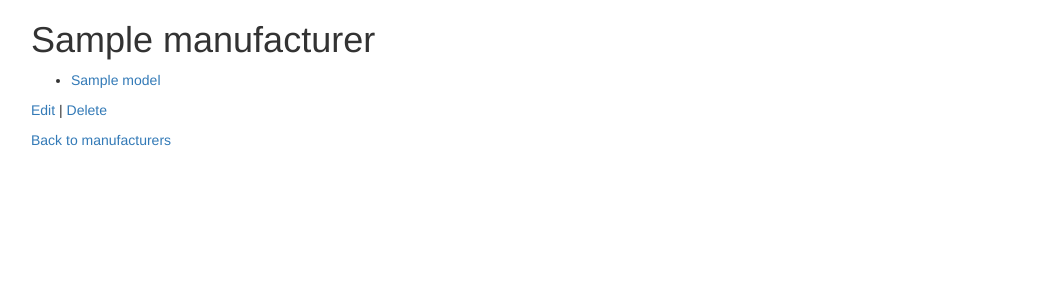
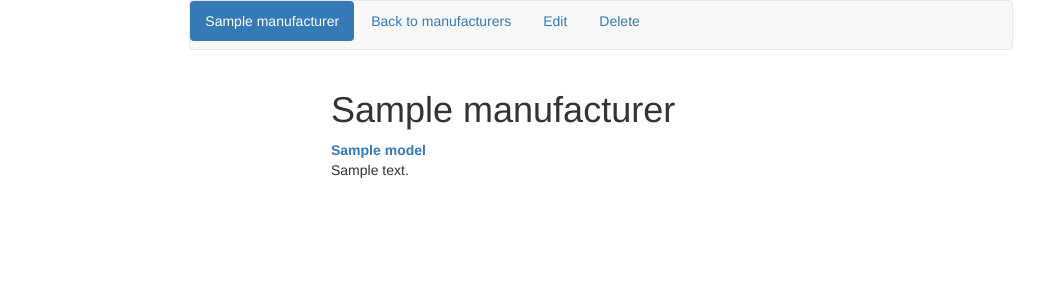
Before and after one commit to Ethan826/udacity-catalog, a Flask app: template templates/manufacturerpage.html in a window 1280 px wide. Shown: the top 300 px of the page, without its empty margins (39-1083 px from the left). Run offline with Flask 2, Linux system fonts and the light colour scheme; the template is opened without the code that fills it: most values are stand-ins (such as "Sample title", 1, 10 or a date in 2020); some libraries are stand-ins or nearby versions.

Commit message:
Implemented deletion of manufacturers. Problems with relationships in database.

```diff
--- a/application.py
+++ b/application.py
@@ -13,7 +13,7 @@ Bootstrap(app)
 
 
 @app.route("/")
-def manufacturerlist():
+def manufacturerList():
     manufacturers = Manufacturer.query.all()
     return render_template("manufacturerlist.html",
                            manufacturers=manufacturers)
@@ -89,6 +89,26 @@ def editModelPage(manufacturer_id, model_id):
         raise RuntimeError
 
 
+@app.route("/<int:manufacturer_id>/delete/")
+def deleteManufacturerPage(manufacturer_id):
+    manufacturer = Manufacturer.query.filter_by(id=manufacturer_id).one()
+    models = manufacturer.models.query.filter_by(
+        manufacturer_id=manufacturer.id)  # How do we order_by here?
+    if request.method == 'GET':
+        return render_template('confirmmanufacturerdelete.html',
+                               manufacturer=manufacturer,
+                               models=models,
+                               approved=False)
+
+
+@app.route("/<int:manufacturer_id>/delete/execute/")
+def executeDeleteManufacturer(manufacturer_id):
+    manufacturer = Manufacturer.query.filter_by(id=manufacturer_id).one()
+    db.session.delete(manufacturer)
+    db.session.commit()
+    return redirect(url_for('manufacturerList'))
+
+
 class ManufacturerEditForm(Form):
     name = StringField('name', validators=[DataRequired()])
 
--- a/static/css/style.css
+++ b/static/css/style.css
@@ -1,5 +1,9 @@
-.flash {
-    list-style-type: none;
-    background: #f88;
+.caution {
+    color: white;
     padding: 0.5em;
+    background-color: red;
 }
+.caution:hover {
+    color: red;
+    background-color: white;
+}
--- /dev/null
+++ b/templates/base.html
@@ -0,0 +1,20 @@
+{% extends "bootstrap/base.html" %}
+{% block head %}
+<link href="{{url_for('static', filename='css/style.css')}}" rel="stylesheet"/>
+{{super()}}
+{% endblock head %}
+{% block body -%}
+<div class="container col-md-8 col-md-offset-2">
+    <nav class="navbar navbar-default">
+        <ul class="nav nav-pills">
+    {% block navbar -%}
+    {% endblock navbar %}
+        </ul>
+    </nav>
+</div>
+<div class="container">
+    <div class="col-md-6 col-md-offset-3">
+        {% block content -%}{% endblock content -%}
+    </div>
+</div>
+{% endblock body -%}
--- a/templates/editmodelpage.html
+++ b/templates/editmodelpage.html
@@ -1,4 +1,4 @@
-{% extends "bootstrap/base.html" -%}
+{% extends "base.html" -%}
 {% block title -%}{{manufacturer.name}} {{model.name}}{% endblock title -%}
 {% block content -%}
 <div class="container">
--- a/templates/manufacturerpage.html
+++ b/templates/manufacturerpage.html
@@ -1,19 +1,20 @@
-{% extends "bootstrap/base.html" -%}
+{% extends "base.html" -%}
 {% block title -%}{{manufacturer.name}} Models{% endblock title -%}
+{% block navbar -%}
+        <li class="active"><a href="#">{{manufacturer.name}}</a></li>
+        <li><a href="{{url_for('manufacturerList')}}">Back to manufacturers</a></li>
+        <li><a href="{{url_for('editManufacturerPage', manufacturer_id=manufacturer.id)}}">Edit</a></li>
+        <li><a href="{{url_for('deleteManufacturerPage', manufacturer_id=manufacturer.id)}}">Delete</a></li>
+{% endblock navbar -%}
 {% block content -%}
-<div class="container">
-    <h1>{{manufacturer.name}}</h1>
-    <ul>
-        {% for model in models %}
-        <li>
-            <a href="{{url_for('modelPage', manufacturer_id=manufacturer.id, model_id=model.id)}}">{{model.name}}</a>
-        </li>
-        {% endfor %}
-    </ul>
-    <p>
-        <a href="{{url_for('editManufacturerPage', manufacturer_id=manufacturer.id)}}">Edit</a> |
-        <a href="{}">Delete</a>
-    </p>
-    <p><a href="{{url_for('manufacturerlist')}}">Back to manufacturers</a></p>
-</div>
+<h1>{{manufacturer.name}}</h1>
+<dl>
+    {% for model in models %}
+    <dt>
+        <a href="{{url_for('modelPage', manufacturer_id=manufacturer.id, model_id=model.id)}}">{{model.name}}</a>
+    </dt>
+    <dd>
+        {{ model.description }}
+    </dd>
+    {% endfor %}
 {% endblock content -%}
```
Also changed, not shown: templates/confirmmanufacturerdelete.html (added, +15 -0 lines), templates/editmanufacturerpage.html (+5 -5 lines), templates/manufacturerlist.html (+8 -5 lines), templates/modelpage.html (+5 -2 lines), database/catalog.db.
